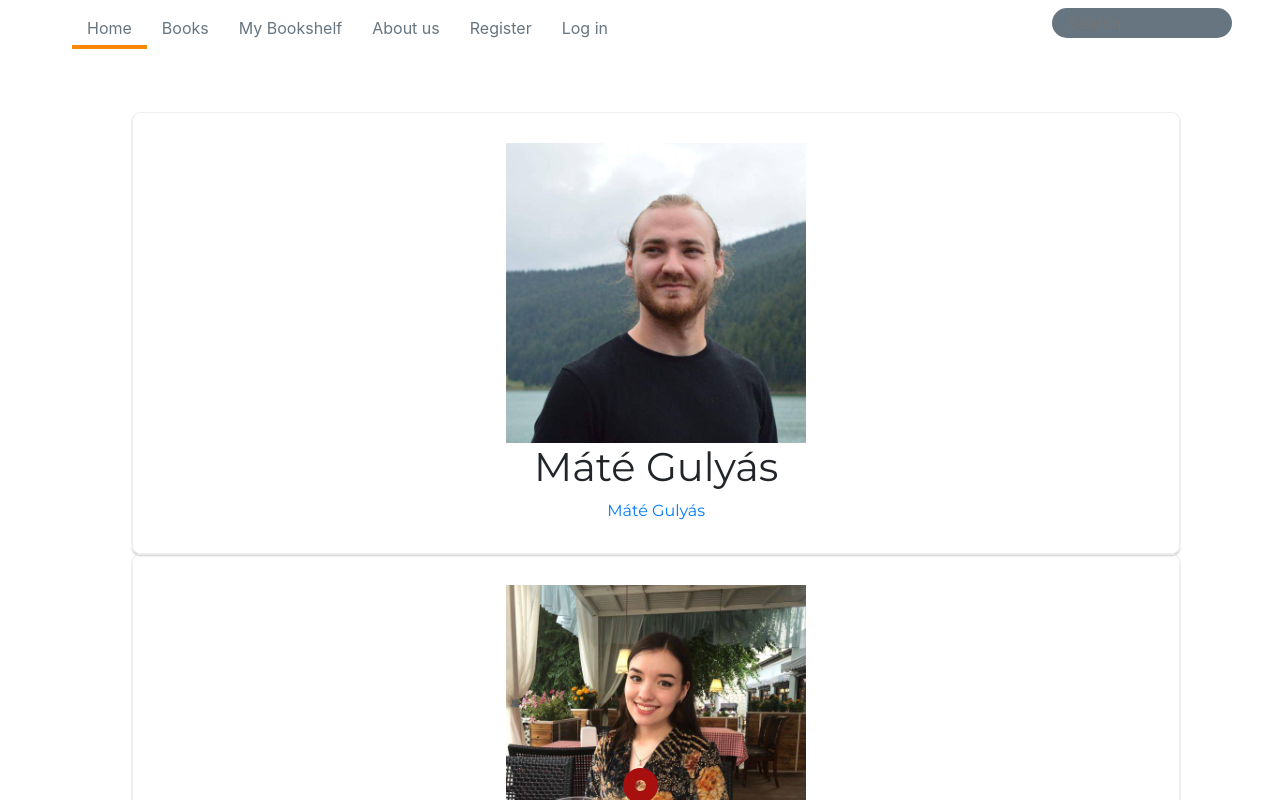
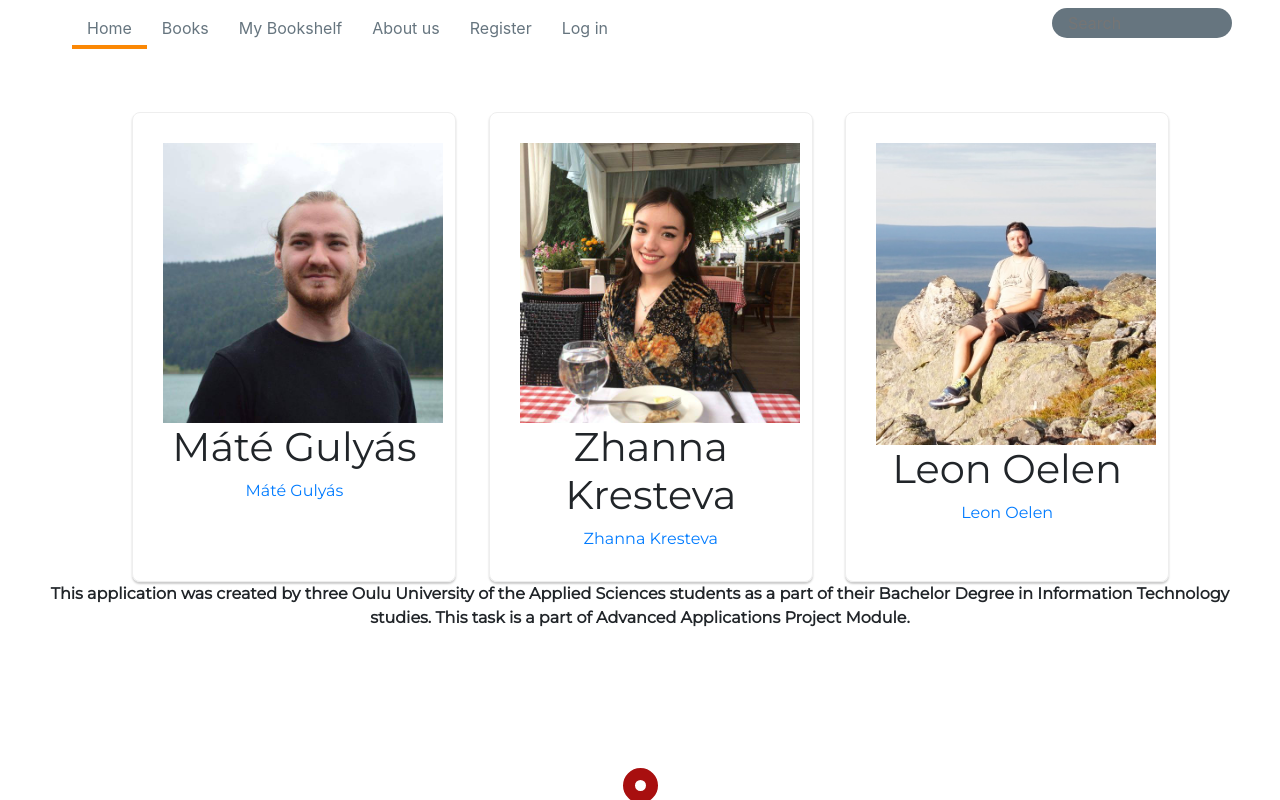
Before and after one commit to t7guma00/Library-project, a React (Create React App) app in the folder library-project/: page /about in a window 1280 px wide. Shown: the top 800 px of the page. Built offline with nearby package versions, Linux system fonts and the light colour scheme.

Commit message:
Fixed the about page divs

```diff
--- a/library-project/src/Views/About.css
+++ b/library-project/src/Views/About.css
@@ -6,9 +6,9 @@
   border: 1px solid #eee;
   border-radius: 8px;
   box-shadow: 0 2px 2px #ccc;
-  margin-left: 5%;
+  margin-left: 3%;
   padding: 30px;
-  width: 33%;
+  width: 30%;
   text-align: center;
   font-family: 'Montserrat', sans-serif;
 }
--- a/library-project/src/Views/About.js
+++ b/library-project/src/Views/About.js
@@ -12,9 +12,9 @@ class About extends Component {
       <div id="container">
         <Header />
         <div className="dcontainer">
-          <div className="person">
+          <div className="merson">
             <div className="image">
-              <img src={imgmate} width="300" />
+              <img src={imgmate} width="280" />
             </div>
             <h1>Máté Gulyás</h1>
             <a href="https://github.com/t7guma00" target="_blank">
@@ -22,18 +22,17 @@ class About extends Component {
             </a>
           </div>
 
-          <div className="person">
+          <div className="merson">
             <div className="image">
-              <img src={imgzhanna} width="300" />
+              <img src={imgzhanna} width="280" />
             </div>
             <h1>Zhanna Kresteva</h1>
             <a href="https://github.com/janecake" target="_blank">
               Zhanna Kresteva
             </a>
           </div>
-
-            <div className="image">{<img src={imgleon} width="300" />}</div>
-          <div className="person">
+          <div className="merson">
+          <div className="image">{<img src={imgleon} width="280" />}</div>
             <h1>Leon Oelen</h1>
             <a href="https://github.com/leono93" target="_blank">
               Leon Oelen
```
